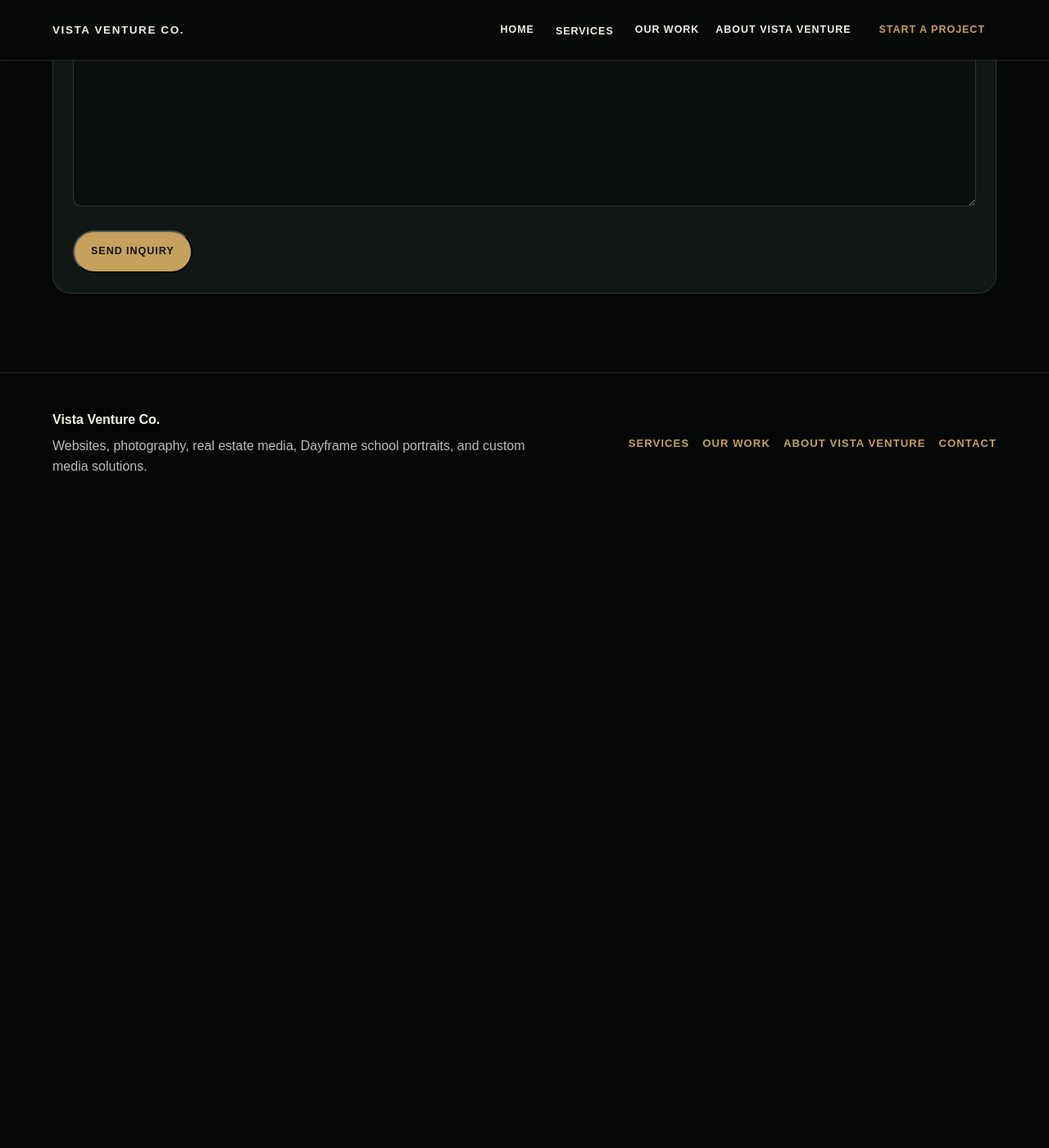
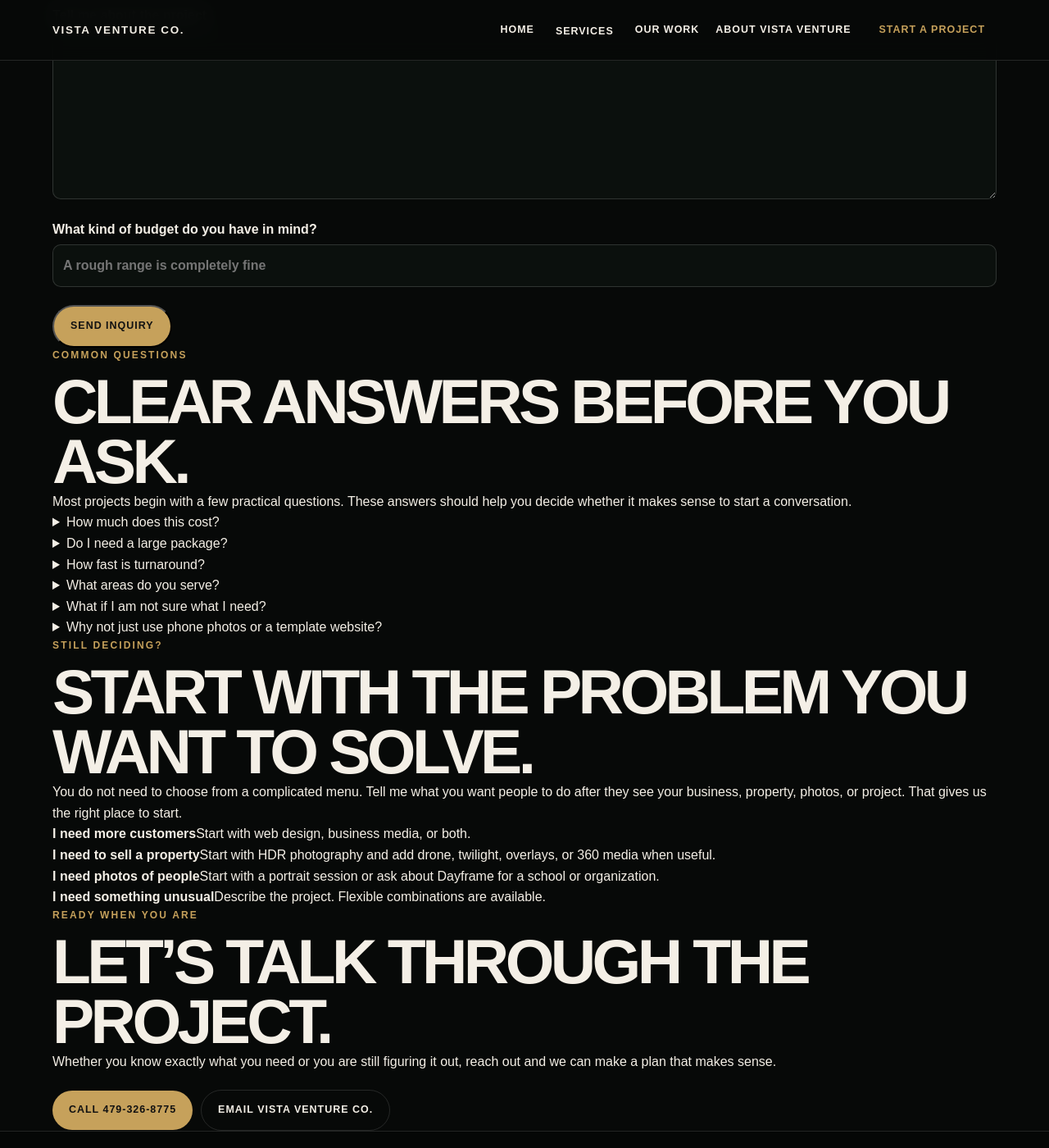
Before and after one commit to RyanGivans/VVC-2, a Jekyll site: the page built from contact/index.html, in a window 1280 px wide and 1400 px high, scrolled down 1075 px. Shown: the whole window at 82% size. Built offline with Jekyll 4.4.1, drawn with Linux system fonts in a browser that asks for light colours; before the commit the page ends 1701 px from its top, so only the background shows below that; some of the changed text lies outside the part shown.

Commit message:
Build complete contact page

```diff
--- a/contact/index.html
+++ b/contact/index.html
@@ -1,27 +1,101 @@
 ---
 layout: default
 title: "Contact | Vista Venture Co."
-description: "Contact Vista Venture Co. to discuss a website, photography, real estate media, Dayframe, or custom project."
+description: "Contact Vista Venture Co. to discuss a website, photography session, real estate media, Dayframe school portraits, or a custom project."
 page_css: contact.css
 ---
 
-<section class="page-intro"><div class="container"><p class="eyebrow">Contact Vista Venture</p><h1>Tell me about your project.</h1><p>Share what you need, what your business does, and what you would like to improve. We can build the right plan from there.</p></div></section>
-<section class="section"><div class="container">
-<form class="placeholder-panel" action="https://formspree.io/f/xwvykbeg" method="POST">
-  <input type="hidden" name="_subject" value="[VISTA-WEBSITE-CONTACT] New Website Inquiry">
+<section class="svc-hero contact-hero">
+  <div class="container">
+    <p class="eyebrow">Contact Vista Venture Co.</p>
+    <h1>Tell me what you are trying to accomplish.</h1>
+    <p>You do not need to know the exact package before reaching out. Start with the goal, the timeline, the location, and the budget you have in mind. We can build the right approach from there.</p>
+  </div>
+</section>
+
+<section class="svc-section svc-light">
+  <div class="container contact-layout">
+    <div>
+      <p class="eyebrow">Start the conversation</p>
+      <h2>No pressure. Clear next steps.</h2>
+      <p class="lead">My goal is to help you make a smart decision, not push you into a package that does not fit. Tell me what you need and I will help identify the strongest first step.</p>
+      <div class="svc-list">
+        <div><strong>01 · Describe the goal</strong><span>Share the business, property, session, school, or project and what you want to improve.</span></div>
+        <div><strong>02 · Talk through the options</strong><span>We identify the most useful media, website, or package for the actual need.</span></div>
+        <div><strong>03 · Get a clear plan</strong><span>You receive a straightforward next step, timeline, and pricing direction.</span></div>
+      </div>
+      <div class="contact-direct">
+        <p class="eyebrow">Prefer to reach out directly?</p>
+        <a href="tel:4793268775">Call or text: 479-326-8775</a>
+        <a href="mailto:ryan.givans@vistaventureco.com">ryan.givans@vistaventureco.com</a>
+      </div>
+    </div>
+
+    <form class="svc-form" action="https://formspree.io/f/xwvykbeg" method="POST">
+      <input type="hidden" name="_subject" value="[VISTA-WEBSITE-CONTACT] New Project Inquiry">
       <p class="eyebrow">Project inquiry</p>
-  <div class="grid grid-2">
+      <div class="svc-form-grid">
         <label>Name<input name="name" required></label>
-    <label>Business<input name="business_name"></label>
+        <label>Business or Organization<input name="business_name"></label>
         <label>Email<input type="email" name="email" required></label>
         <label>Phone<input type="tel" name="phone"></label>
       </div>
       <label>What are you interested in?
         <select name="service">
-      <option>Web Design</option><option>Photography</option><option>Real Estate Media</option><option>Dayframe</option><option>Other Services</option>
+          <option>Web Design</option>
+          <option>Real Estate Media</option>
+          <option>Personal Photography</option>
+          <option>Dayframe School Photography</option>
+          <option>Food or Restaurant Media</option>
+          <option>Event Coverage</option>
+          <option>Construction Progress</option>
+          <option>Drone Media</option>
+          <option>Other / Not Sure Yet</option>
         </select>
       </label>
-  <label>Tell me about your project<textarea name="message" rows="7" required></textarea></label>
+      <label>Tell me about the project<textarea name="message" rows="7" required></textarea></label>
+      <label>What kind of budget do you have in mind?<input name="budget" placeholder="A rough range is completely fine"></label>
       <button class="button" type="submit">Send Inquiry</button>
     </form>
-</div></section>
+  </div>
+</section>
+
+<section class="svc-section svc-dark">
+  <div class="container svc-heading">
+    <div><p class="eyebrow">Common questions</p><h2>Clear answers before you ask.</h2></div>
+    <p>Most projects begin with a few practical questions. These answers should help you decide whether it makes sense to start a conversation.</p>
+  </div>
+  <div class="container faq-grid">
+    <details><summary>How much does this cost?</summary><p>Pricing depends on what you need, but the process is straightforward. Many service pages include starting prices, and I am always open to building the strongest option around a realistic budget.</p></details>
+    <details><summary>Do I need a large package?</summary><p>No. You can absolutely start small. A focused photo session, a one-page website, or a basic media visit may be the right first move. The goal is to create something useful first.</p></details>
+    <details><summary>How fast is turnaround?</summary><p>Most smaller media projects are delivered within approximately 24–72 hours depending on the scope. Larger websites and custom projects are quoted with a clear timeline before work begins.</p></details>
+    <details><summary>What areas do you serve?</summary><p>Northwest Arkansas is the main focus, but travel and remote website work are both possible depending on the project.</p></details>
+    <details><summary>What if I am not sure what I need?</summary><p>That is normal. Describe the outcome you want and what is not working now. I will help narrow down the best first step.</p></details>
+    <details><summary>Why not just use phone photos or a template website?</summary><p>You can, but customers make fast decisions online. Stronger presentation helps people understand the value faster, trust what they are seeing, and feel more confident taking the next step.</p></details>
+  </div>
+</section>
+
+<section class="svc-section svc-green">
+  <div class="container svc-feature">
+    <div>
+      <p class="eyebrow">Still deciding?</p>
+      <h2>Start with the problem you want to solve.</h2>
+      <p>You do not need to choose from a complicated menu. Tell me what you want people to do after they see your business, property, photos, or project. That gives us the right place to start.</p>
+    </div>
+    <div class="svc-list">
+      <div><strong>I need more customers</strong><span>Start with web design, business media, or both.</span></div>
+      <div><strong>I need to sell a property</strong><span>Start with HDR photography and add drone, twilight, overlays, or 360 media when useful.</span></div>
+      <div><strong>I need photos of people</strong><span>Start with a portrait session or ask about Dayframe for a school or organization.</span></div>
+      <div><strong>I need something unusual</strong><span>Describe the project. Flexible combinations are available.</span></div>
+    </div>
+  </div>
+</section>
+
+<section class="svc-cta">
+  <div class="container">
+    <p class="eyebrow">Ready when you are</p>
+    <h2>Let’s talk through the project.</h2>
+    <p>Whether you know exactly what you need or you are still figuring it out, reach out and we can make a plan that makes sense.</p>
+    <div class="svc-actions"><a class="button" href="tel:4793268775">Call 479-326-8775</a><a class="button secondary" href="mailto:ryan.givans@vistaventureco.com">Email Vista Venture Co.</a></div>
+  </div>
+</section>
```
Lines whose indentation alone changed are shown as unchanged.
